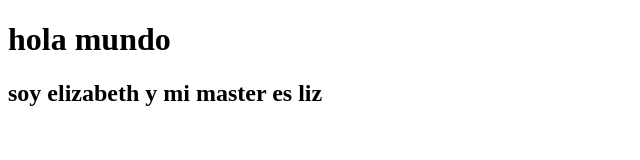
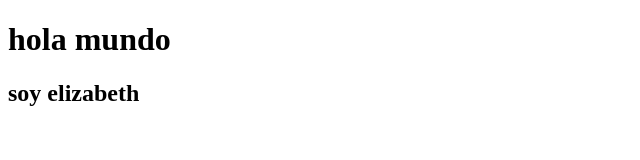
Before and after one commit to elizabeth84/practica, a plain HTML site: page index.html in a window 1280 px wide. Shown: the whole page, without its empty margins (0-640 px from the left). Drawn offline with Linux system fonts and the light colour scheme.

Commit message:
modificando el gh-pages

```diff
--- a/index.html
+++ b/index.html
@@ -4,7 +4,7 @@
 	<title>documento</title>
 </head>
 <body>
-<h1>hola mundo</h1>
-<h2>soy elizabeth y mi master es liz</h2>
+	<h1>hola mundo</h1>
+	<h2>soy elizabeth </h2>
 </body>
 </html>
```
